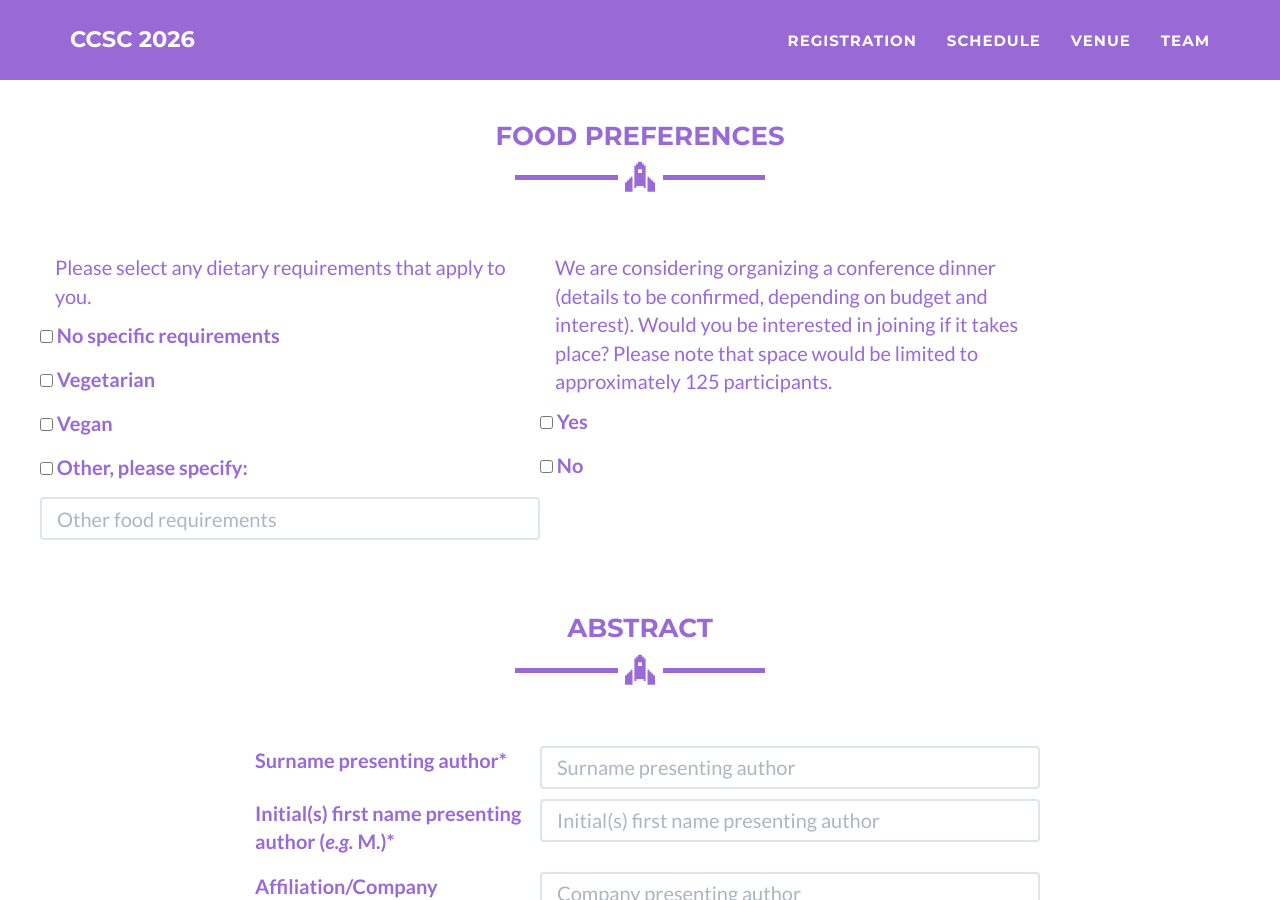
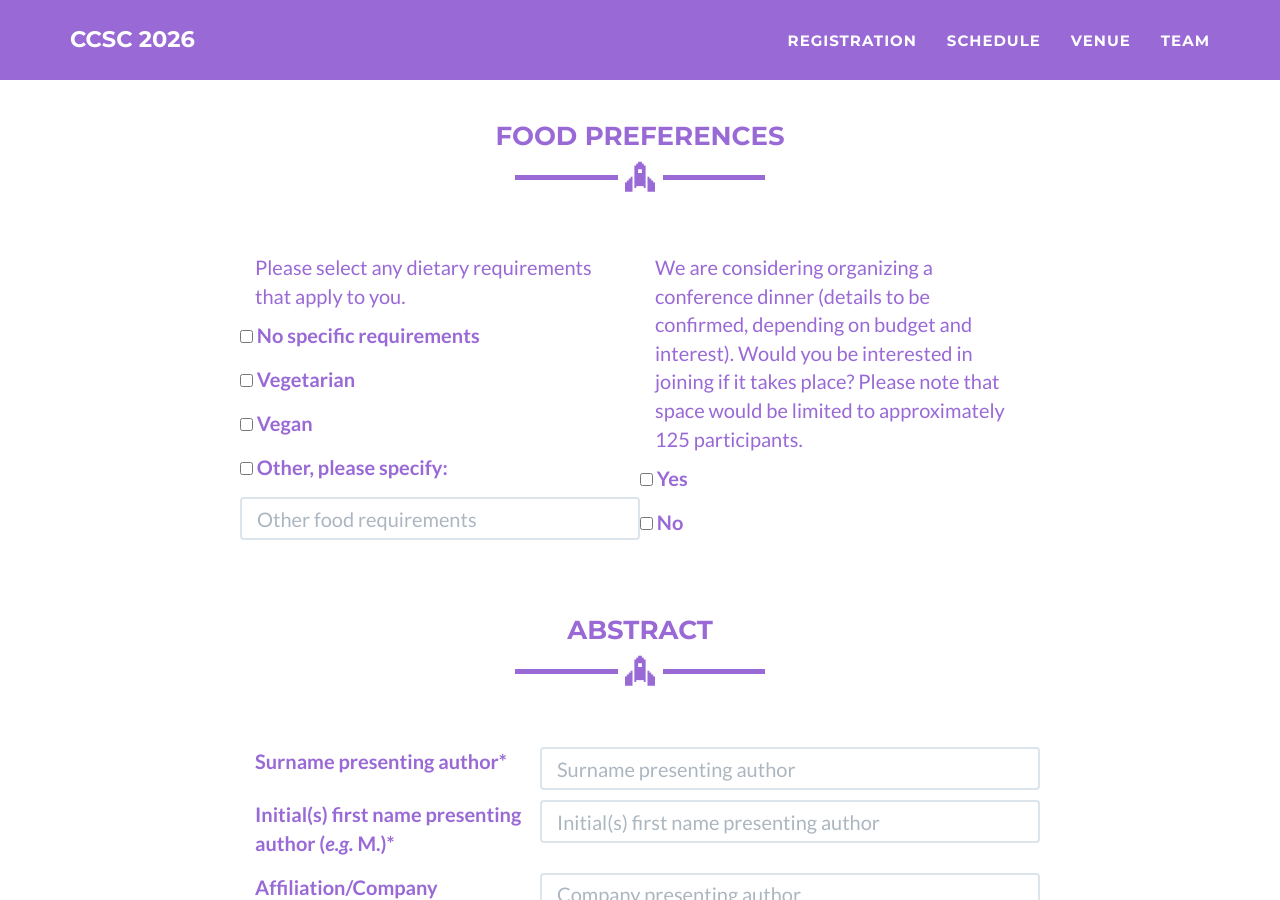
Before and after one commit to ccsc2026/ccsc2026.github.io, a Jekyll site: the page built from registration-with-abstract.html, in a window 1280 px wide and 900 px high, scrolled down 1076 px. Built offline with Jekyll 4.4.1, drawn with Linux system fonts in a browser that asks for light colours.

Commit message:
Update registration-with-abstract.html

```diff
--- a/registration-with-abstract.html
+++ b/registration-with-abstract.html
@@ -173,7 +173,6 @@ layout: page
       </div>
       <br><br>
       <!-- Food Preferences --->
-      <!-- Food Preferences --->
       <div class="row">
         <div class="col-lg-12 text-center">
           <h3>Food Preferences</h3>
@@ -182,7 +181,7 @@ layout: page
         </div>
       </div>
       <div class="row">
-        <div class="col-lg-5">
+        <div class="col-lg-4 col-lg-offset-2">
           <p>Please select any dietary requirements that apply to you.</p>
             <div class="row control-group">
               <p><label><input type="checkbox" name="food_no" value="Yes" id="txtForm"> No specific requirements</label></p>
@@ -194,7 +193,7 @@ layout: page
             <p class="help-block text-danger"></p>
             </div>
         </div>
-        <div class="col-lg-5">
+        <div class="col-lg-4">
           <p>We are considering organizing a conference dinner (details to be confirmed, depending on budget and interest).
             Would you be interested in joining if it takes place? Please note that space would be limited to approximately 125 participants.</p>
             <div class="row control-group">
```
